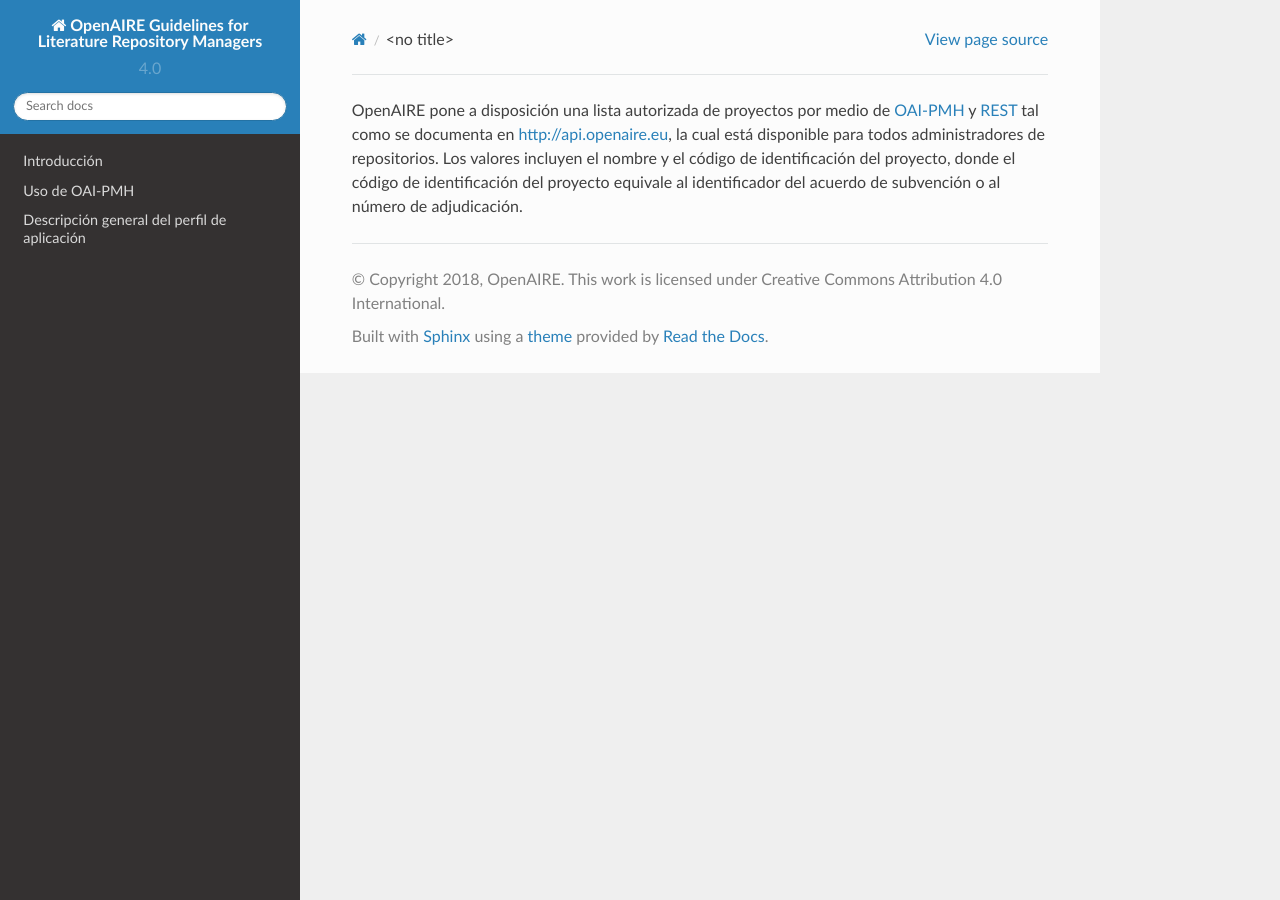
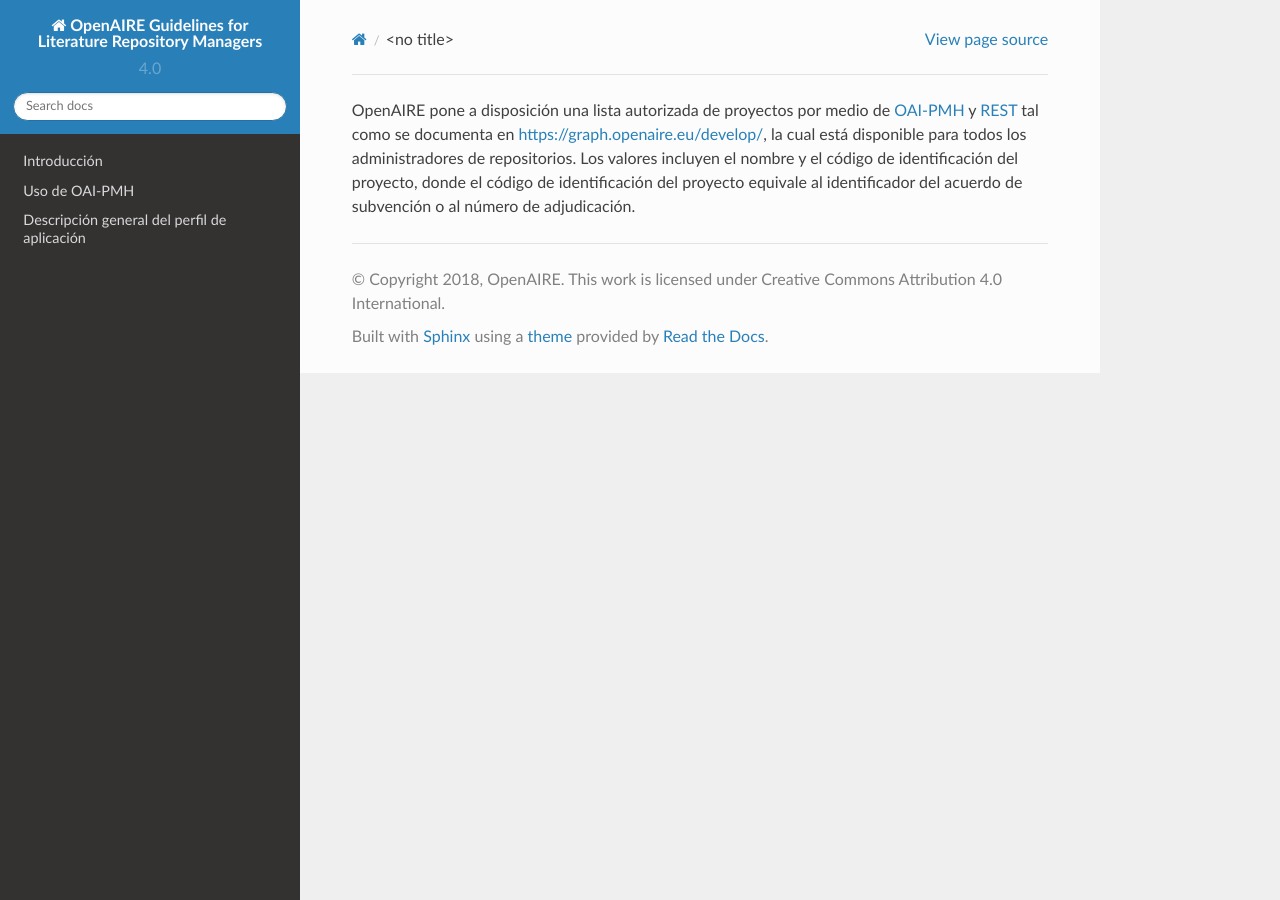
Before and after one commit to memoemg/openAIRE4, a Sphinx documentation site: the page built from docs/projectid.rst, in a window 1280 px wide. Built offline with Sphinx 7.4.7 and the Read the Docs theme 2.0.0, drawn with Linux system fonts in a browser that asks for light colours; a script that is not in the unit is left out.

Commit message:
Semantic issue & url updated (paragraph 01)

```diff
--- a/docs/projectid.rst
+++ b/docs/projectid.rst
@@ -1 +1 @@
-OpenAIRE pone a disposición una lista autorizada de proyectos por medio de `OAI-PMH <http://api.openaire.eu/oai_pmh?verb=ListRecords&set=projects&metadataPrefix=oaf>`_ y `REST <http://api.openaire.eu/search/projects>`_ tal como se documenta en `<http://api.openaire.eu>`_, la cual está disponible para todos administradores de repositorios. Los valores incluyen el nombre y el código de identificación del proyecto, donde el código de identificación del proyecto equivale al identificador del acuerdo de subvención o al número de adjudicación.
+OpenAIRE pone a disposición una lista autorizada de proyectos por medio de `OAI-PMH <http://api.openaire.eu/oai_pmh?verb=ListRecords&set=projects&metadataPrefix=oaf>`_ y `REST <http://api.openaire.eu/search/projects>`_ tal como se documenta en `<https://graph.openaire.eu/develop/>`_, la cual está disponible para todos los administradores de repositorios. Los valores incluyen el nombre y el código de identificación del proyecto, donde el código de identificación del proyecto equivale al identificador del acuerdo de subvención o al número de adjudicación.
```
